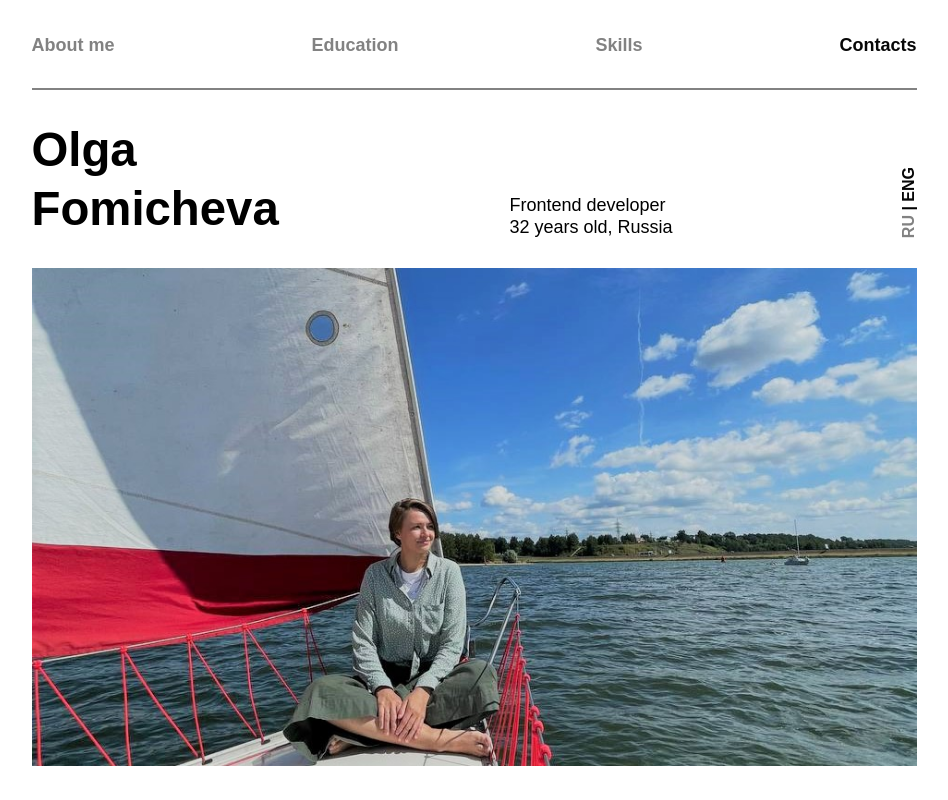
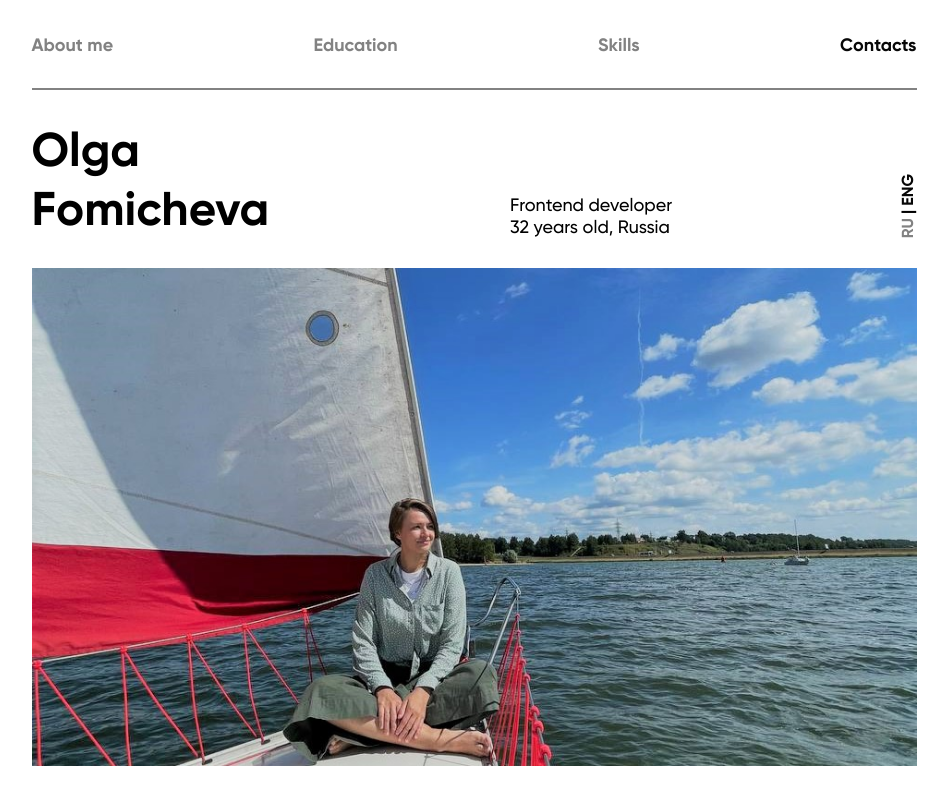
Before and after one commit to kanifoOlka/portfolio, a plain HTML site: page index.html in a window 1280 px wide. Shown: the top 800 px of the page, without its empty margins (166-1114 px from the left). Drawn offline with Linux system fonts and the light colour scheme; the site is published under a folder, as on GitHub Pages, so addresses that start at the root find nothing.

Commit message:
Change font path for gh-pages

```diff
--- a/#source/scss/style.scss
+++ b/#source/scss/style.scss
@@ -2,22 +2,22 @@
 
 @font-face {
   font-family: 'Gilroy';
-  src: url('/fonts/Gilroy-Bold.eot');
+  src: url('../portfolio/fonts/Gilroy-Bold.eot');
   src: local('Gilroy Bold'), local('Gilroy-Bold'),
-  url('/fonts/Gilroy-Bold.eot?#iefix') format('embedded-opentype'),
-  url('/fonts/Gilroy-Bold.woff') format('woff'),
-  url('/fonts/Gilroy-Bold.ttf') format('truetype');
+  url('../portfolio/fonts/Gilroy-Bold.eot?#iefix') format('embedded-opentype'),
+  url('../portfolio/fonts/Gilroy-Bold.woff') format('woff'),
+  url('../portfolio/fonts/Gilroy-Bold.ttf') format('truetype');
   font-weight: bold;
   font-style: normal;
 }
 
 @font-face {
   font-family: 'Gilroy';
-  src: url('/fonts/Gilroy-Medium.eot');
+  src: url('../portfolio/fonts/Gilroy-Medium.eot');
   src: local('Gilroy Medium'), local('Gilroy-Medium'),
-  url('/fonts/Gilroy-Medium.eot?#iefix') format('embedded-opentype'),
-  url('/fonts/Gilroy-Medium.woff') format('woff'),
-  url('/fonts/Gilroy-Medium.ttf') format('truetype');
+  url('../portfolio/fonts/Gilroy-Medium.eot?#iefix') format('embedded-opentype'),
+  url('../portfolio/fonts/Gilroy-Medium.woff') format('woff'),
+  url('../portfolio/fonts/Gilroy-Medium.ttf') format('truetype');
   font-weight: 500;
   font-style: normal;
 }
```
Also changed, not shown: css/style.css.
